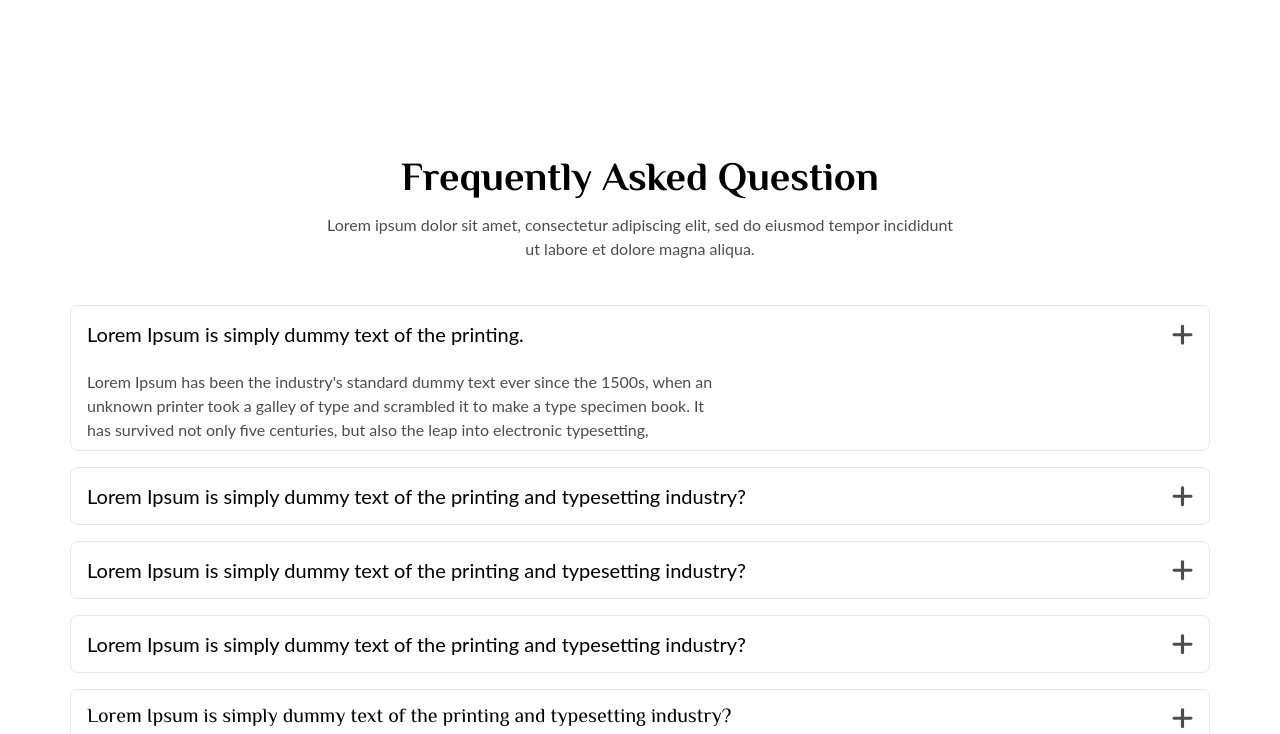
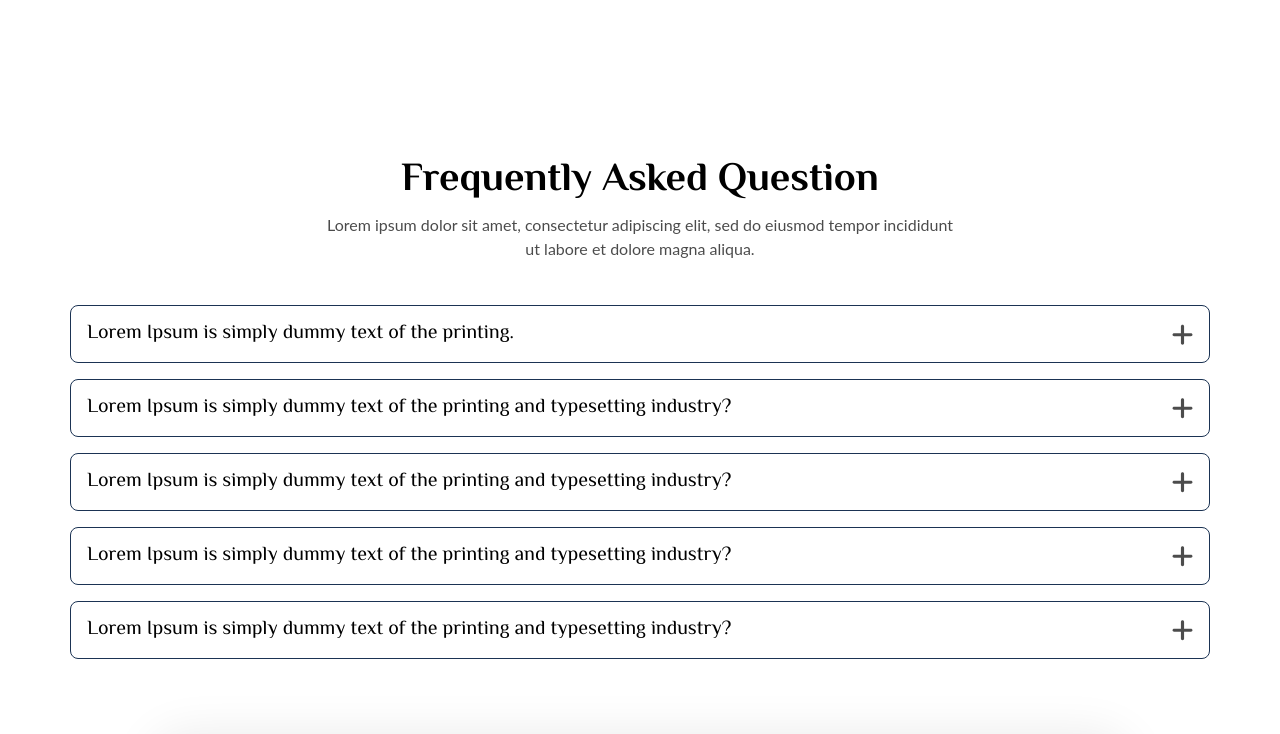
Before and after one commit to riteshbishnoi530/Clear-Path, a plain HTML site: page index.html in a window 1280 px wide. Both pictures are taken after a click on the element "Lorem Ipsum is simply dummy text of the printing.". Shown: the part 2975-3709 px from the top of the page. Drawn offline with nearby package versions, Linux system fonts and the light colour scheme.

Commit message:
accordion

```diff
--- a/assets/js/app.js
+++ b/assets/js/app.js
@@ -1,19 +1,26 @@
 const accordionItems = document.querySelectorAll(".accordionItem");
+
 accordionItems.forEach((item) => {
   const header = item.querySelector(".accordionHeader");
+  const content = item.querySelector(".accordionInfo");
+  const icon = item.querySelector("img");
+
   header.addEventListener("click", () => {
-    const currentlyActive = document.querySelector(".accordionItem.active");
+    const accordionActive = document.querySelector(".accordionItem.active");
 
-    if (currentlyActive && currentlyActive !== item) {
-      currentlyActive.classList.remove("active");
-      currentlyActive.querySelector(".accordionInfo").classList.add("hidden");
-      currentlyActive.querySelector("img").classList.remove("rotate-180");
+    if (accordionActive && accordionActive !== item) {
+      accordionActive.classList.remove("active");
+      accordionActive.querySelector(".accordionInfo").classList.add("hidden");
+      accordionActive.querySelector("img").classList.remove("rotate-[180deg]");
+      accordionActive.querySelector("img").classList.remove("duration-[.5s]");
+      accordionActive.querySelector("img").src = "./assets/images/svg/plus-icon.svg";
     }
-
     item.classList.toggle("active");
-    const content = item.querySelector(".accordionInfo");
     content.classList.toggle("hidden");
-    const icon = item.querySelector("img");
-    icon.classList.toggle("rotate-180");
+    icon.classList.toggle("rotate-[180deg]");
+    icon.classList.toggle("duration-[.5s]");
+    icon.src = item.classList.contains("active")
+      ? "./assets/images/svg/minus-icon.svg"
+      : "./assets/images/svg/plus-icon.svg";
   });
 });
--- a/index.html
+++ b/index.html
@@ -7,6 +7,7 @@
     <link rel="stylesheet" href="./assets/css/style.css">
     <script src="https://cdn.tailwindcss.com"></script>
     <title>Clear Path</title>
+    <link rel="shortcut icon" href="./assets/images/svg/favicon.svg" type="image/x-icon">
     <script>
         tailwind.config = {
             theme: {
@@ -43,7 +44,7 @@
     </script>
 </head>
 
-<body class="font-leto">
+<body class="font-leto max-w-[1920px] mx-auto">
     <!-- ============Stop Paying Top Dollar For Poor Leads================= -->
     <section class="md:pt-24 sm:pt-16 pt-10">
         <div class="container gap-y-10 flex flex-col px-3">
@@ -256,78 +257,53 @@
             </div>
             <div class="rounded-lg  space-y-4">
                 <!-- Accordion Item 1 -->
-                <div class="accordionItem active border border-darkBlue rounded-lg bg-lightGreen">
+                <div class="accordionItem active border border-offBlue rounded-lg bg-lightGreen">
                     <div class="accordionHeader cursor-pointer flex justify-between p-4 items-center">
-                        <p class="font-normal text-xl leading-[120%] font-elMesseri text-black">Lorem Ipsum is simply
-                            dummy text of the printing. </p>
-                        <img src="./assets/images/svg/plus-icon.svg" alt="arrow"
-                            class="transform transition-transform duration-300">
+                        <p class="font-normal text-xl leading-[120%] font-ei text-black">Lorem Ipsum is simply dummy text of the printing. </p>
+                        <img src="./assets/images/svg/minus-icon.svg" alt="arrow" class="transform transition-transform duration-300">
                     </div>
-                    <p
-                        class="accordionInfo text-black opacity-[70%] text-base px-4 py-2 hidden font-normal max-w-[672px]">
-                        Lorem Ipsum has been the industry's standard dummy text ever since the 1500s, when an unknown
-                        printer took a galley of type and scrambled it to make a type specimen book. It has survived not
-                        only five centuries, but also the leap into electronic typesetting,
+                    <p class="accordionInfo text-black opacity-[70%] text-base px-4 py-2 font-normal max-w-[672px]">
+                        Lorem Ipsum has been the industry's standard dummy text ever since the 1500s, when an unknown printer took a galley of type and scrambled it to make a type specimen book. It has survived not only five centuries, but also the leap into electronic typesetting,
                     </p>
                 </div>
                 <!-- Accordion Item 2 -->
-                <div class="accordionItem border border-darkBlue rounded-lg bg-lightGreen">
+                <div class="accordionItem border border-offBlue rounded-lg bg-lightGreen">
                     <div class="accordionHeader cursor-pointer flex justify-between p-4 items-center">
-                        <p class="font-normal text-xl leading-[120%] font-elMesseri text-black">Lorem Ipsum is simply
-                            dummy text of the printing and typesetting industry?</p>
-                        <img src="./assets/images/svg/plus-icon.svg" alt="arrow"
-                            class="transform transition-transform duration-300">
+                        <p class="font-normal text-xl leading-[120%] font-ei text-black">Lorem Ipsum is simply dummy text of the printing and typesetting industry?</p>
+                        <img src="./assets/images/svg/plus-icon.svg" alt="arrow" class="transform transition-transform duration-300">
                     </div>
-                    <p
-                        class="accordionInfo text-black opacity-[70%] text-base px-4 py-2 hidden font-normal max-w-[672px]">
-                        Lorem Ipsum has been the industry's standard dummy text ever since the 1500s, when an unknown
-                        printer took a galley of type and scrambled it to make a type specimen book. It has survived not
-                        only five centuries, but also the leap into electronic typesetting,
+                    <p class="accordionInfo text-black opacity-[70%] text-base px-4 py-2 hidden font-normal max-w-[672px]">
+                        Lorem Ipsum has been the industry's standard dummy text ever since the 1500s, when an unknown printer took a galley of type and scrambled it to make a type specimen book. It has survived not only five centuries, but also the leap into electronic typesetting,
                     </p>
                 </div>
                 <!-- Accordion Item 3 -->
-                <div class="accordionItem border border-darkBlue rounded-lg bg-lightGreen">
+                <div class="accordionItem border border-offBlue rounded-lg bg-lightGreen">
                     <div class="accordionHeader cursor-pointer flex justify-between p-4 items-center">
-                        <p class="font-normal text-xl leading-[120%] font-elMesseri text-black">Lorem Ipsum is simply
-                            dummy text of the printing and typesetting industry?</p>
-                        <img src="./assets/images/svg/plus-icon.svg" alt="arrow"
-                            class="transform transition-transform duration-300">
+                        <p class="font-normal text-xl leading-[120%] font-ei text-black">Lorem Ipsum is simply dummy text of the printing and typesetting industry?</p>
+                        <img src="./assets/images/svg/plus-icon.svg" alt="arrow" class="transform transition-transform duration-300">
                     </div>
-                    <p
-                        class="accordionInfo text-black opacity-[70%] text-base px-4 py-2 hidden font-normal max-w-[672px]">
-                        Lorem Ipsum has been the industry's standard dummy text ever since the 1500s, when an unknown
-                        printer took a galley of type and scrambled it to make a type specimen book. It has survived not
-                        only five centuries, but also the leap into electronic typesetting,
+                     <p class="accordionInfo text-black opacity-[70%] text-base px-4 py-2 hidden font-normal max-w-[672px]">
+                        Lorem Ipsum has been the industry's standard dummy text ever since the 1500s, when an unknown printer took a galley of type and scrambled it to make a type specimen book. It has survived not only five centuries, but also the leap into electronic typesetting,
                     </p>
                 </div>
                 <!-- Accordion Item 4 -->
-                <div class="accordionItem border border-darkBlue rounded-lg bg-lightGreen">
+                <div class="accordionItem border border-offBlue rounded-lg bg-lightGreen">
                     <div class="accordionHeader cursor-pointer flex justify-between p-4 items-center">
-                        <p class="font-normal text-xl leading-[120%] font-elMesseri text-black">Lorem Ipsum is simply
-                            dummy text of the printing and typesetting industry?</p>
-                        <img src="./assets/images/svg/plus-icon.svg" alt="arrow"
-                            class="transform transition-transform duration-300">
+                            <p class="font-normal text-xl leading-[120%] font-ei text-black">Lorem Ipsum is simply dummy text of the printing and typesetting industry?</p>
+                        <img src="./assets/images/svg/plus-icon.svg" alt="arrow" class="transform transition-transform duration-300">
                     </div>
-                    <p
-                        class="accordionInfo text-black opacity-[70%] text-base px-4 py-2 hidden font-normal max-w-[672px]">
-                        Lorem Ipsum has been the industry's standard dummy text ever since the 1500s, when an unknown
-                        printer took a galley of type and scrambled it to make a type specimen book. It has survived not
-                        only five centuries, but also the leap into electronic typesetting,
+                 <p class="accordionInfo text-black opacity-[70%] text-base px-4 py-2 hidden font-normal max-w-[672px]">
+                        Lorem Ipsum has been the industry's standard dummy text ever since the 1500s, when an unknown printer took a galley of type and scrambled it to make a type specimen book. It has survived not only five centuries, but also the leap into electronic typesetting,
                     </p>
                 </div>
                 <!-- ---accordion item-5 -->
-                <div class="accordionItem border border-darkBlue rounded-lg bg-lightGreen">
+                    <div class="accordionItem border border-offBlue rounded-lg bg-lightGreen">
                     <div class="accordionHeader cursor-pointer flex justify-between p-4 items-center">
-                        <p class="font-normal text-xl leading-[120%] font-ei text-black">Lorem Ipsum is simply dummy
-                            text of the printing and typesetting industry?</p>
-                        <img src="./assets/images/svg/plus-icon.svg" alt="arrow"
-                            class="transform transition-transform duration-300">
+                            <p class="font-normal text-xl leading-[120%] font-ei text-black">Lorem Ipsum is simply dummy text of the printing and typesetting industry?</p>
+                        <img src="./assets/images/svg/plus-icon.svg" alt="arrow" class="transform transition-transform duration-300">
                     </div>
-                    <p
-                        class="accordionInfo text-black opacity-[70%] text-base px-4 py-2 hidden font-normal max-w-[672px]">
-                        Lorem Ipsum has been the industry's standard dummy text ever since the 1500s, when an unknown
-                        printer took a galley of type and scrambled it to make a type specimen book. It has survived not
-                        only five centuries, but also the leap into electronic typesetting,
+                    <p class="accordionInfo text-black opacity-[70%] text-base px-4 py-2 hidden font-normal max-w-[672px]">
+                        Lorem Ipsum has been the industry's standard dummy text ever since the 1500s, when an unknown printer took a galley of type and scrambled it to make a type specimen book. It has survived not only five centuries, but also the leap into electronic typesetting,
                     </p>
                 </div>
             </div>
```
Also changed, not shown: assets/images/svg/favicon.svg (added), meta.webp (added).
